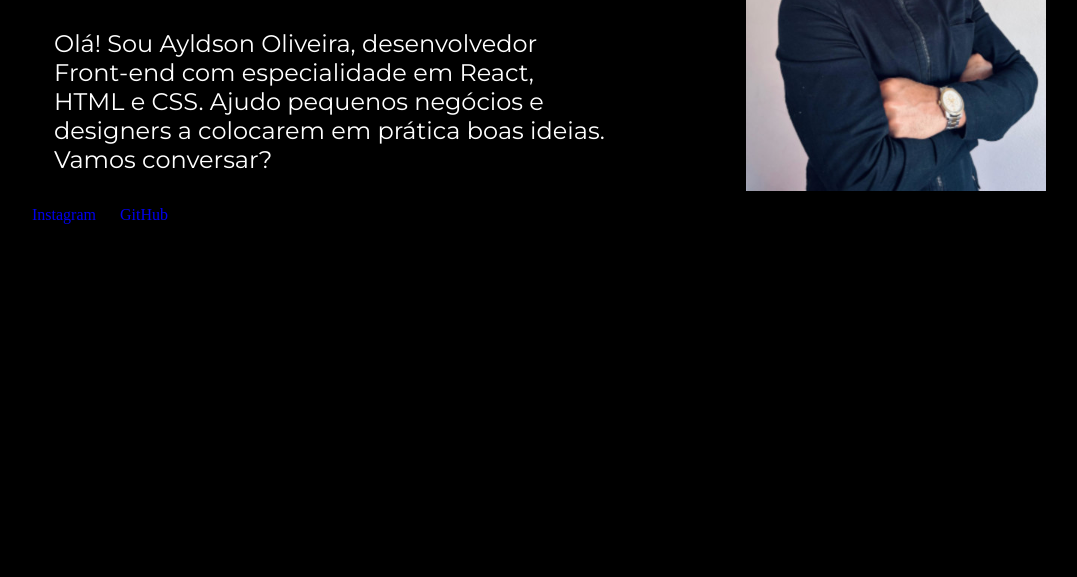
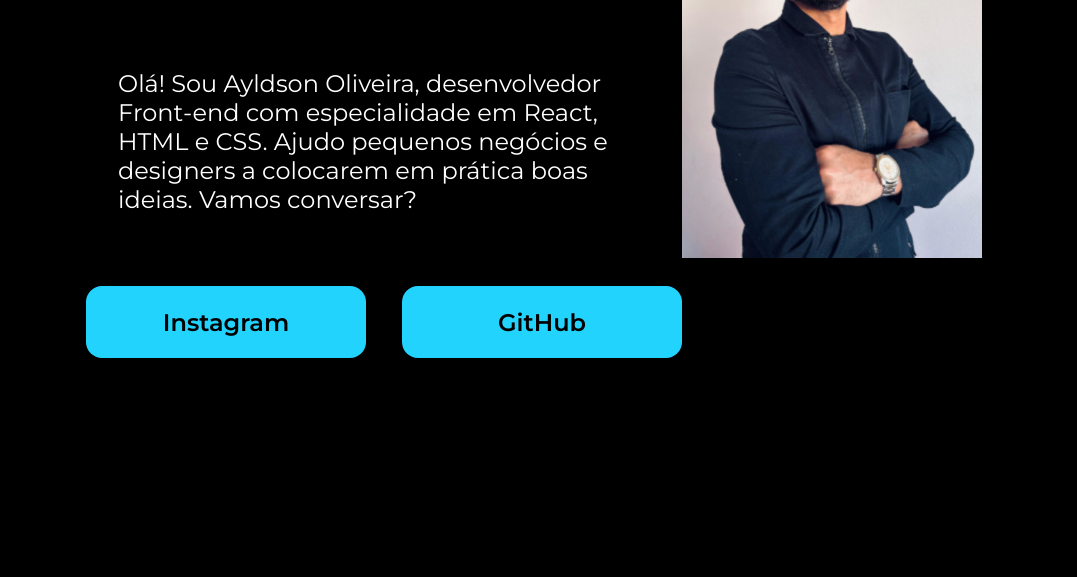
Before and after one commit to AyldsonOliveira/projeto-portifolio, a plain HTML site: page index.html in a window 1280 px wide. Shown: the part 351-928 px from the top of the page, without its empty margins (106-1183 px from the left). Drawn offline with nearby package versions, Linux system fonts and the light colour scheme.

Commit message:
finalizei exercício alura

```diff
--- a/index.html
+++ b/index.html
@@ -15,8 +15,10 @@
             <h1 class="apresentacao__conteudo__titulo">Eleve seu negócio digital a outro nível <strong class="titulo-destaque">com um Front-end de qualidade!</strong></h1>
             <p class="apresentacao__conteudo__texto">
             Olá! Sou Ayldson Oliveira, desenvolvedor Front-end com especialidade em React, HTML e CSS. Ajudo pequenos negócios e designers a colocarem em prática boas ideias. Vamos conversar?</p>
-            <a href="https://www.instagram.com/" target="_blank">Instagram</a>
-            <a href="https://github.com/AyldsonOliveira" target="_blank">GitHub</a>
+            <div class="apresentacao__links">
+                <a class="apresentacao__links__link" href="https://www.instagram.com/" target="_blank">Instagram</a>
+                <a class="apresentacao__links__link"  href="https://github.com/AyldsonOliveira" target="_blank">GitHub</a>
+            </div>
         </section>
         <img src="imagem/Imagem WhatsAp.jpg" alt="">
     </main>
--- a/style.css
+++ b/style.css
@@ -36,7 +36,7 @@ img {
 }
 
 .apresentacao {
-    margin: 10%;
+    margin: 10% 15%;
     display: flex;
     align-items: center;
     justify-content: space-between;
@@ -44,6 +44,9 @@ img {
 
 .apresentacao__conteudo {
     width: 615px;
+    display: flex;
+    flex-direction: column;
+    gap: 40px;
 }
 
 .apresentacao__conteudo__titulo {
@@ -53,5 +56,22 @@ img {
 
 .apresentacao__conteudo__texto {
     font-size: 24px;
-    font-family: "Montserrat", sans-serif;;
+    font-family: "Montserrat", sans-serif;
 }
+
+.apresentacao__links {
+    display: flex;
+    justify-content: space-between;
+}
+
+.apresentacao__links__link {
+    background-color: #22d4fd;
+    width: 280px;
+    text-align: center;
+    border-radius: 16px;
+    font-size: 24px;
+    font-weight: 600;
+    padding:  21.5px 0;
+    color: #000;
+    font-family: "Montserrat", sans-serif;
+}
```
